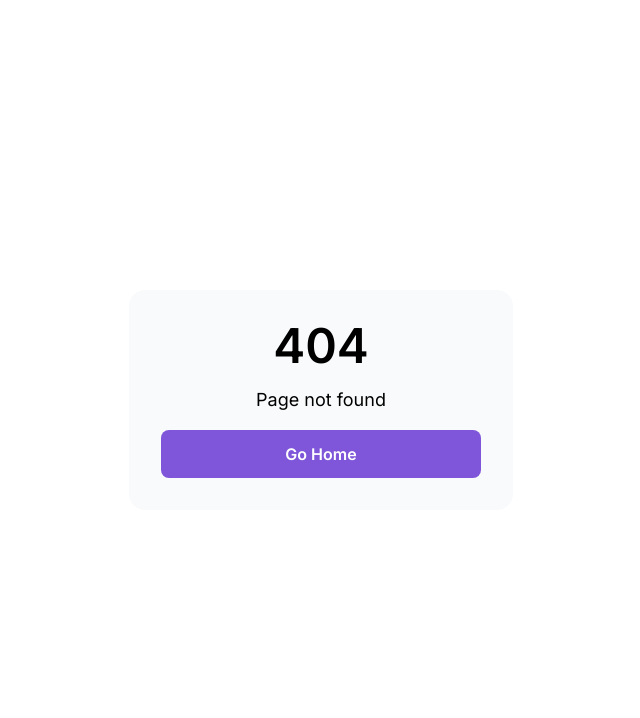
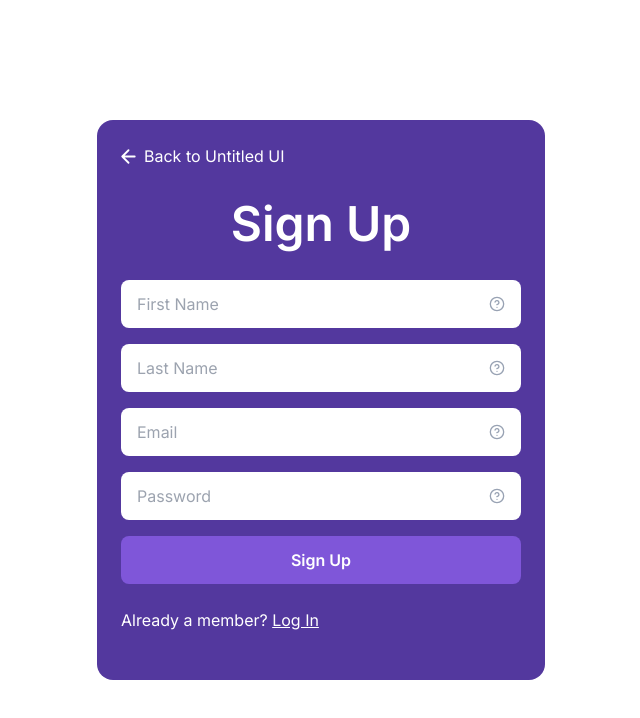
Before and after one commit to Andresarl16/Avila-Tek-Frontend-Skills-Test, a Next.js app: page /sign-up in a window 1280 px wide. Before the commit this address had no page. Shown: the top 718 px of the page, without its empty margins (319-959 px from the left). Built offline with nearby package versions, Linux system fonts and the light colour scheme.

Commit message:
style: Fix a Typo, change Sing to Sign

```diff
--- a/src/app/(authentication)/login/page.tsx
+++ b/src/app/(authentication)/login/page.tsx
@@ -45,9 +45,9 @@ export default function LogIn() {
         </form>
         <p className="text-text-brand-primary mt-6">
           {"Don't have an account?"}
-          <Link href={"/sing-up"}>
+          <Link href={"/sign-up"}>
             {" "}
-            <u>Sing up</u>
+            <u>Sign up</u>
           </Link>
         </p>
       </section>
--- a/src/app/(authentication)/sing-up/page.tsx
+++ b/src/app/(authentication)/sign-up/page.tsx
@@ -19,7 +19,7 @@ export default function SingUp() {
           Back to Untitled UI
         </Link>
         <h2 className="text-5xl my-8 text-text-brand-primary text-center font-semibold">
-          Sing Up <br />
+          Sign Up <br />
         </h2>
         <form
           action=""
@@ -46,7 +46,7 @@ export default function SingUp() {
             className="w-full"
           ></Input>
           <Button
-            text="Sing Up"
+            text="Sign Up"
             type="primary"
             actionType="function"
             onClick={() => {}}
--- a/src/constants/Navbar.ts
+++ b/src/constants/Navbar.ts
@@ -18,7 +18,7 @@ export const navbar: NavbarModel = {
       text: "Sign up",
       type: "primary",
       actionType: "internal-redirect",
-      redirectTo: "/sing-up",
+      redirectTo: "/sign-up",
     },
   ],
 };
```
